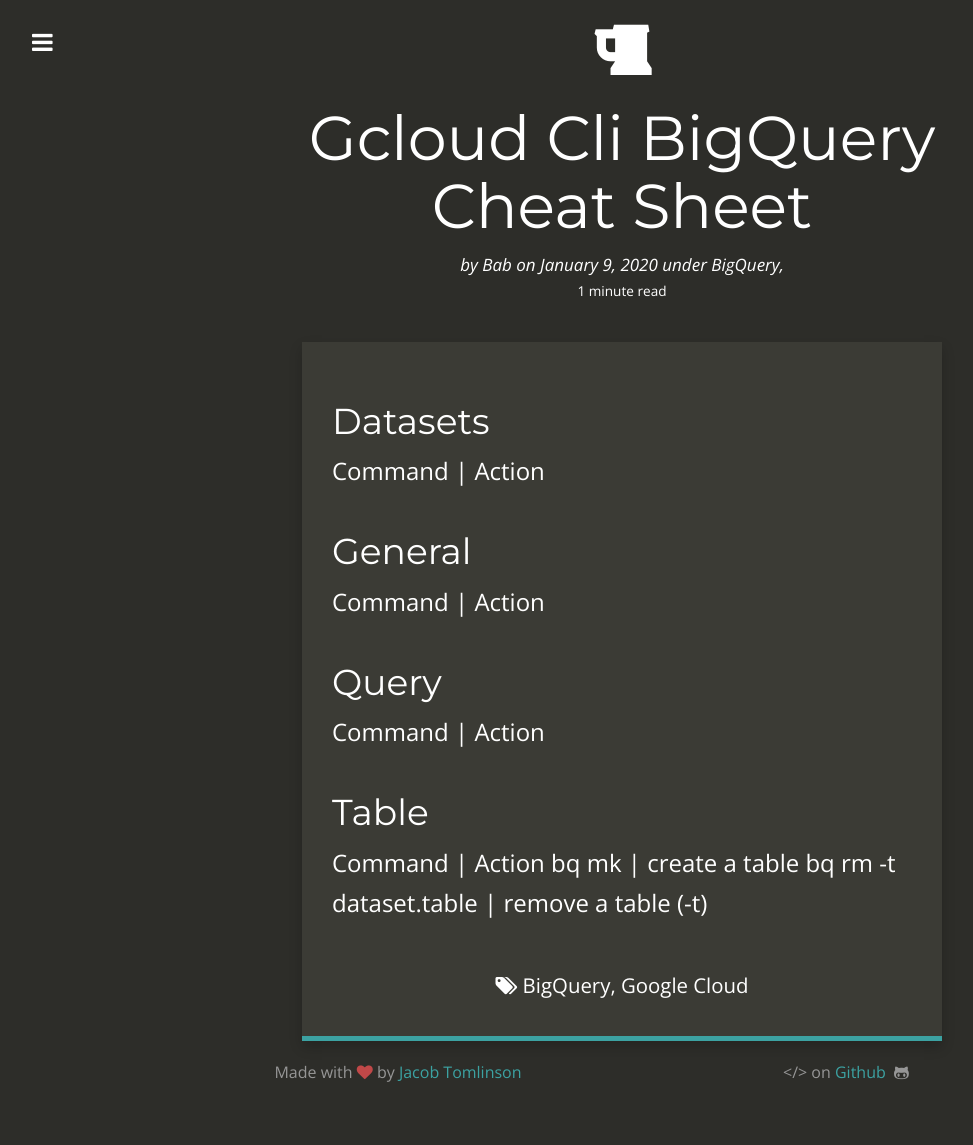
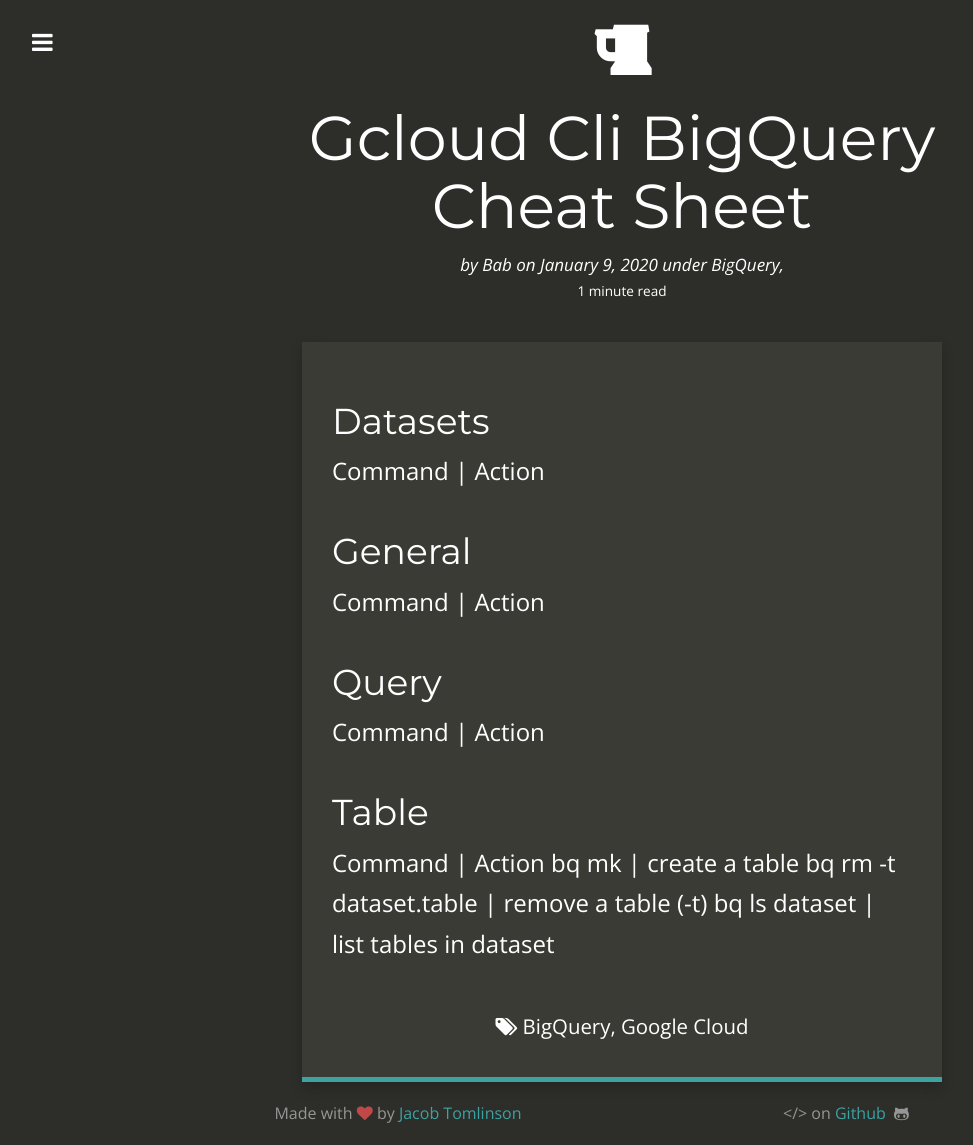
Before and after one commit to KuenstlicheIntelligenz/KuenstlicheIntelligenz.github.io, a Jekyll site: the page built from _posts/2020-02-04-Google-Cloud-BigQuery-Command-Cheat-Sheat.md, in a window 1280 px wide. Shown: the whole page, without its empty margins (18-991 px from the left). Built offline with Jekyll 4.4.1, drawn with Linux system fonts in a browser that asks for light colours; nearby versions of some CDN libraries; before the commit the page ends 1104 px from its top, so only the background shows below that.

Commit message:
weiss nicht, ist lange her

```diff
--- a/_posts/2020-02-04-Google-Cloud-BigQuery-Command-Cheat-Sheat.md
+++ b/_posts/2020-02-04-Google-Cloud-BigQuery-Command-Cheat-Sheat.md
@@ -24,3 +24,4 @@
 Command | Action
 bq mk | create a table
 bq rm -t dataset.table | remove a table (-t)
+bq ls dataset | list tables in dataset
```
Also changed, not shown: _posts/2020-01-23-Integrating-Google-Bigquery-To-Your-Python-Programs.md (+3 -0 lines).
